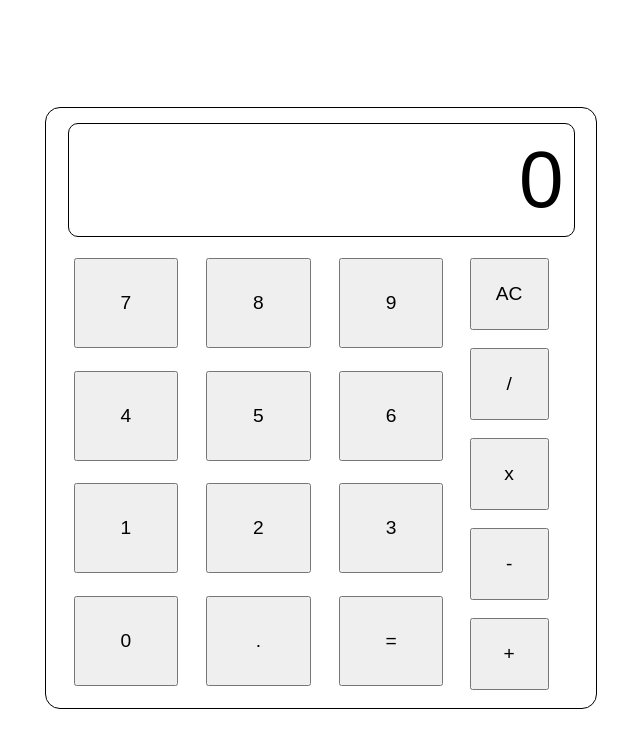
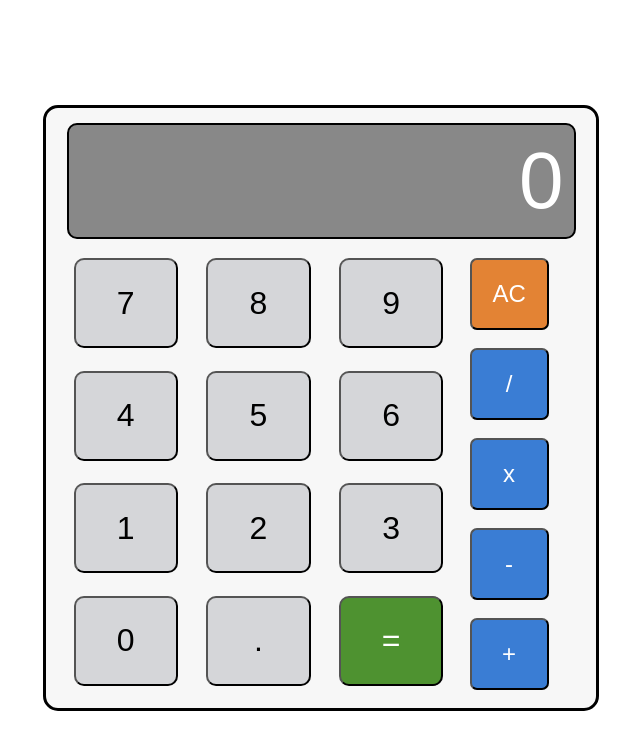
Before and after one commit to mbazzo1993/project-calulator, a plain HTML site: page index.html in a window 1280 px wide. Shown: the whole page, without its empty margins (327-967 px from the left). Drawn offline with Linux system fonts and the light colour scheme.

Commit message:
feat : finalize styling for calculator

```diff
--- a/style.css
+++ b/style.css
@@ -16,12 +16,13 @@ body {
     flex-direction: column;
     justify-content: space-between;
     align-items: center;
-    border: 1px solid black;
+    border: 3px solid black;
     border-radius: 15px;
     height: 60%;
     width: 30%;
     min-width: 550px;
     min-height: 600px;
+    background-color: rgb(247, 247, 247);
 }
 
 #display-area {
@@ -32,10 +33,12 @@ body {
     height: 17%;
     width: 90%;
     margin-top: 15px;
-    border: 1px solid black;
+    border: 2px solid black;
     border-radius: 10px;
     padding-right: 10px;
     padding-top: 10px;
+    background-color: rgb(136, 136, 136);
+    color: white;
 }
 
 #display-big {
@@ -68,7 +71,9 @@ body {
 #number-menu div button {
     width: 80%;
     height: 80%;
-    font-size: larger;
+    font-size: xx-large;
+    border-radius: 10px;
+    background-color: rgb(213,214,217);
 }
 
 #operations-menu {
@@ -88,5 +93,17 @@ body {
 #operations-menu button {
     width: 80%;
     height: 80%;
-    font-size: larger;
+    font-size: x-large;
+    border-radius: 7px;
+    background-color: rgb(58, 125, 212);
+    color: white;
 }
+
+#btn-equals {
+    background-color: rgb(78,146,48) !important;
+    color: white;
+}
+
+#btn-clear {
+    background-color: rgb(227,131,52) !important;
+}
```
